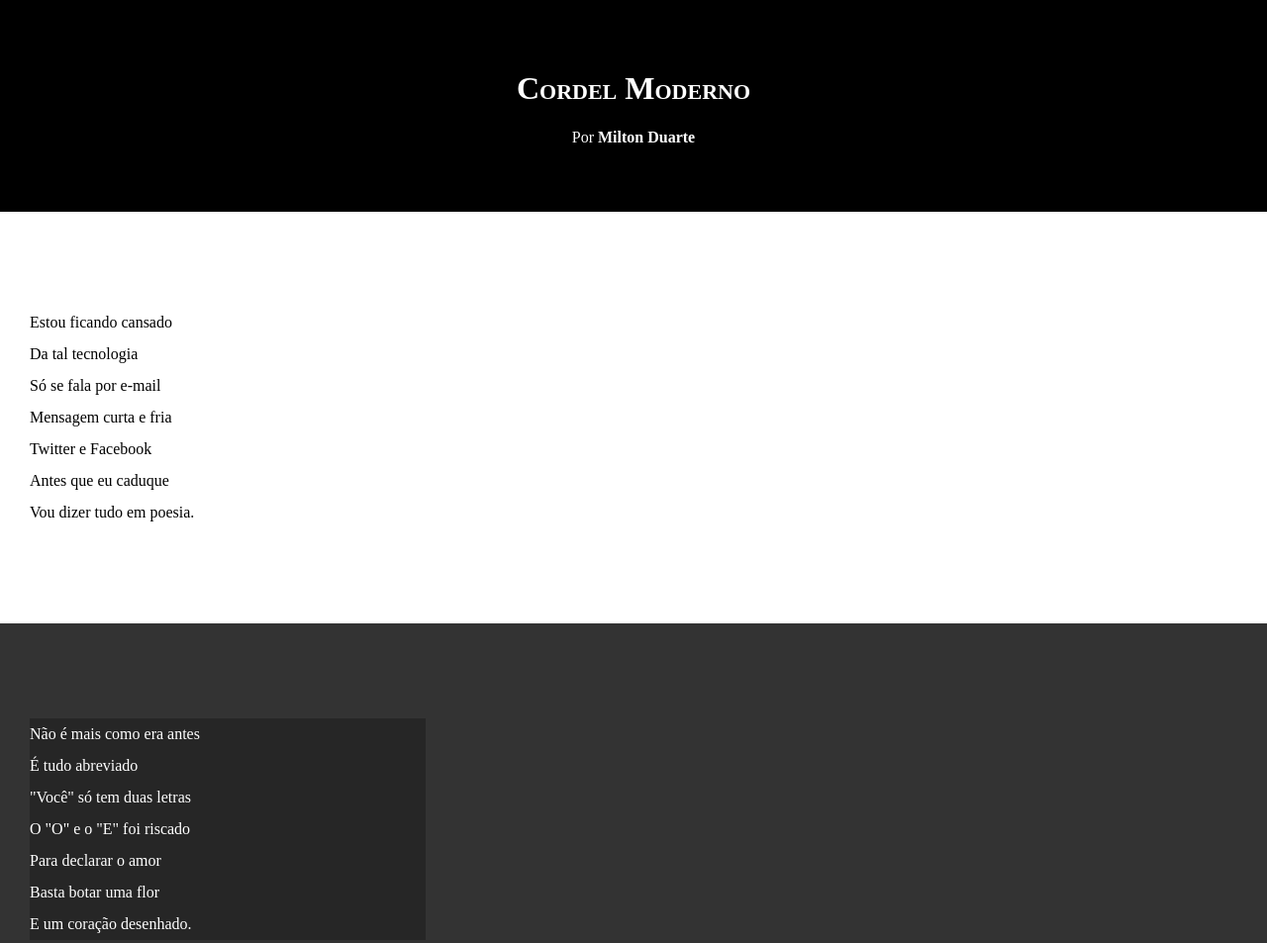
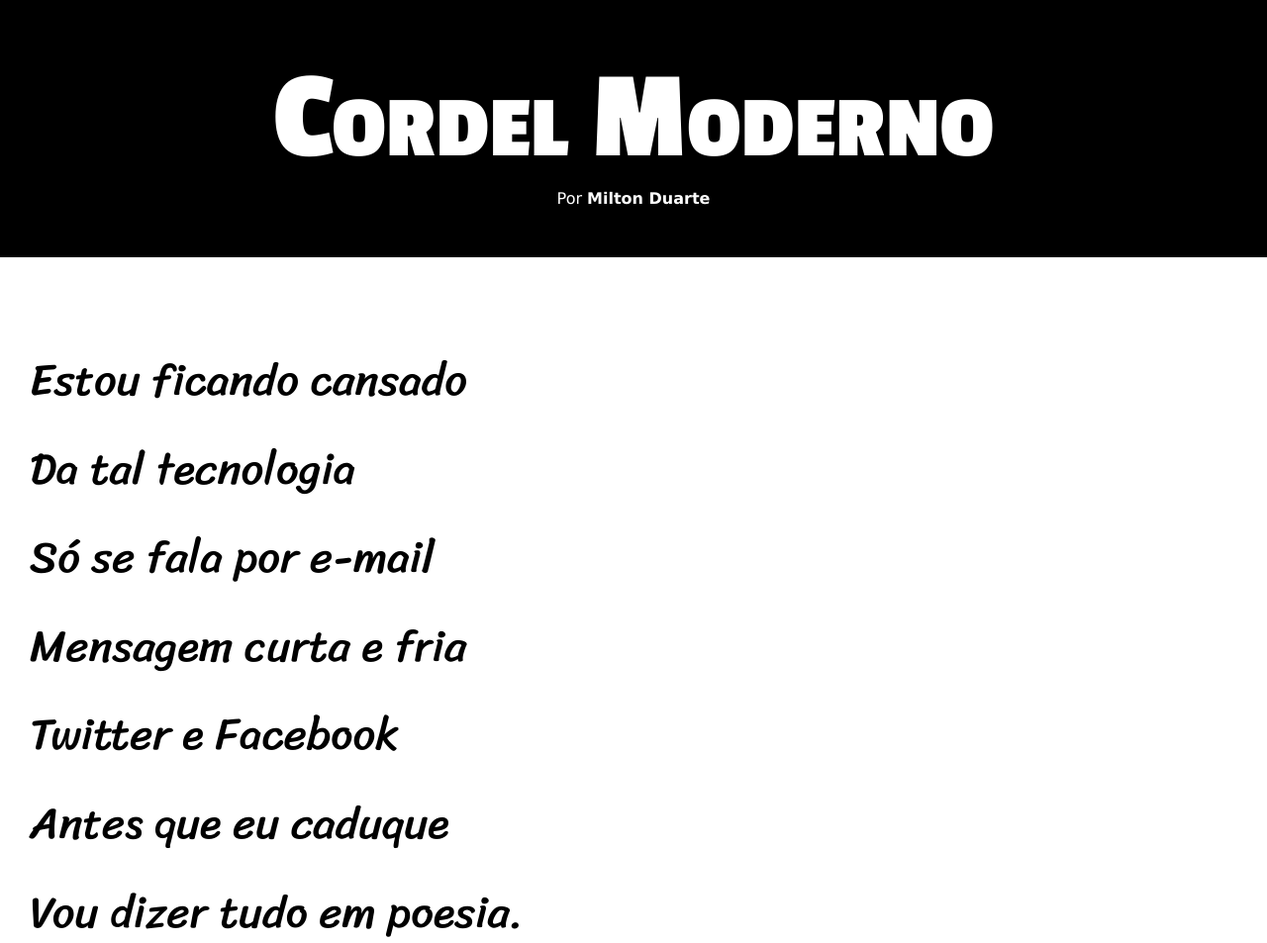
Before and after one commit to ronnerm/html-css, a plain HTML site: page exercicios/desafios/desafio12/index.html in a window 1280 px wide. Shown: the top 953 px of the page at 99% size. Drawn offline with Linux system fonts and the light colour scheme.

Commit message:
+fontes e estilos

```diff
--- a/exercicios/desafios/desafio12/style.css
+++ b/exercicios/desafios/desafio12/style.css
@@ -1,25 +1,38 @@
 @charset "UTF-8";
+@import url('https://fonts.googleapis.com/css2?family=Passion+One:wght@400;700;900&family=Sriracha&display=swap');
 
-body {
+:root {
+    --fonte01: Verdana, Geneva, Tahoma, sans-serif;
+    --fonte02: 'Passion One', cursive;
+    --fonte03: 'Sriracha', cursive
+}
+
+* {
     margin: 0px;
     padding: 0px;
 }
 
 html, body {
-
+    min-height: 100vh;
     background-color: darkgray;
+    font-family: var(--fonte01);
 }
 
 header {
     background-color: black;
     color: white;
     text-align: center;
-    padding-top: 50px;
-    padding-bottom: 50px;
 }
 
 header > h1 {
     font-variant: small-caps;
+    padding-top: 50px;
+    font-family: var(--fonte02);
+    font-size: 10vw;
+}
+
+header > p {
+    padding-bottom: 50px;
 }
 
 a {
@@ -37,6 +50,9 @@ section {
     padding-bottom: 10vh;
     line-height: 2em;
     padding-left: 30px;
+
+    font-family: var(--fonte03);
+    font-size: 3.5vw;
 }
 
 .normal {
@@ -51,7 +67,8 @@ section {
 }
 
 .imagem > p {
-    width: 400px;
+    display: inline-block;
+    padding: 10px;
     background-color: rgba(0, 0, 0, 0.253);
 }
 
```
